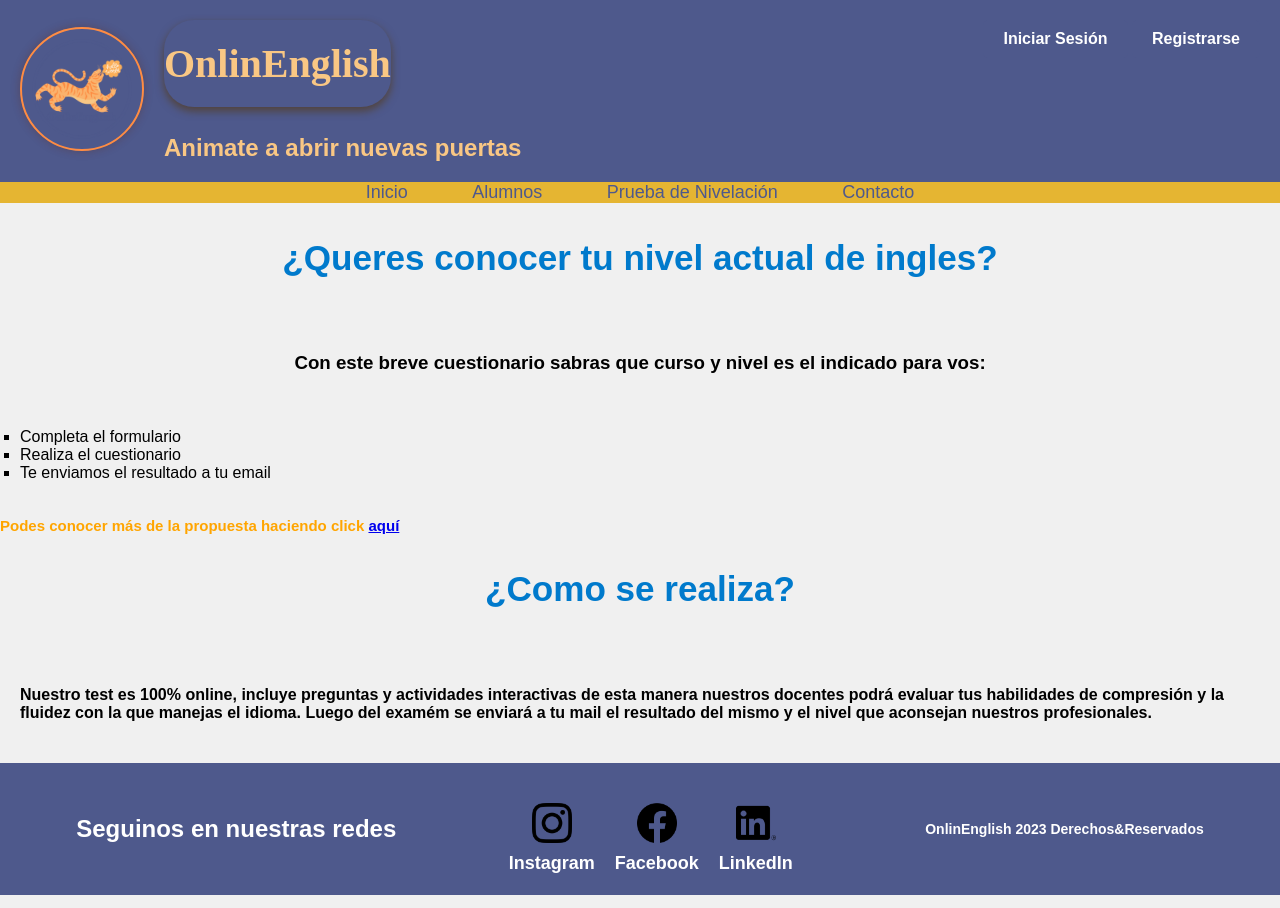
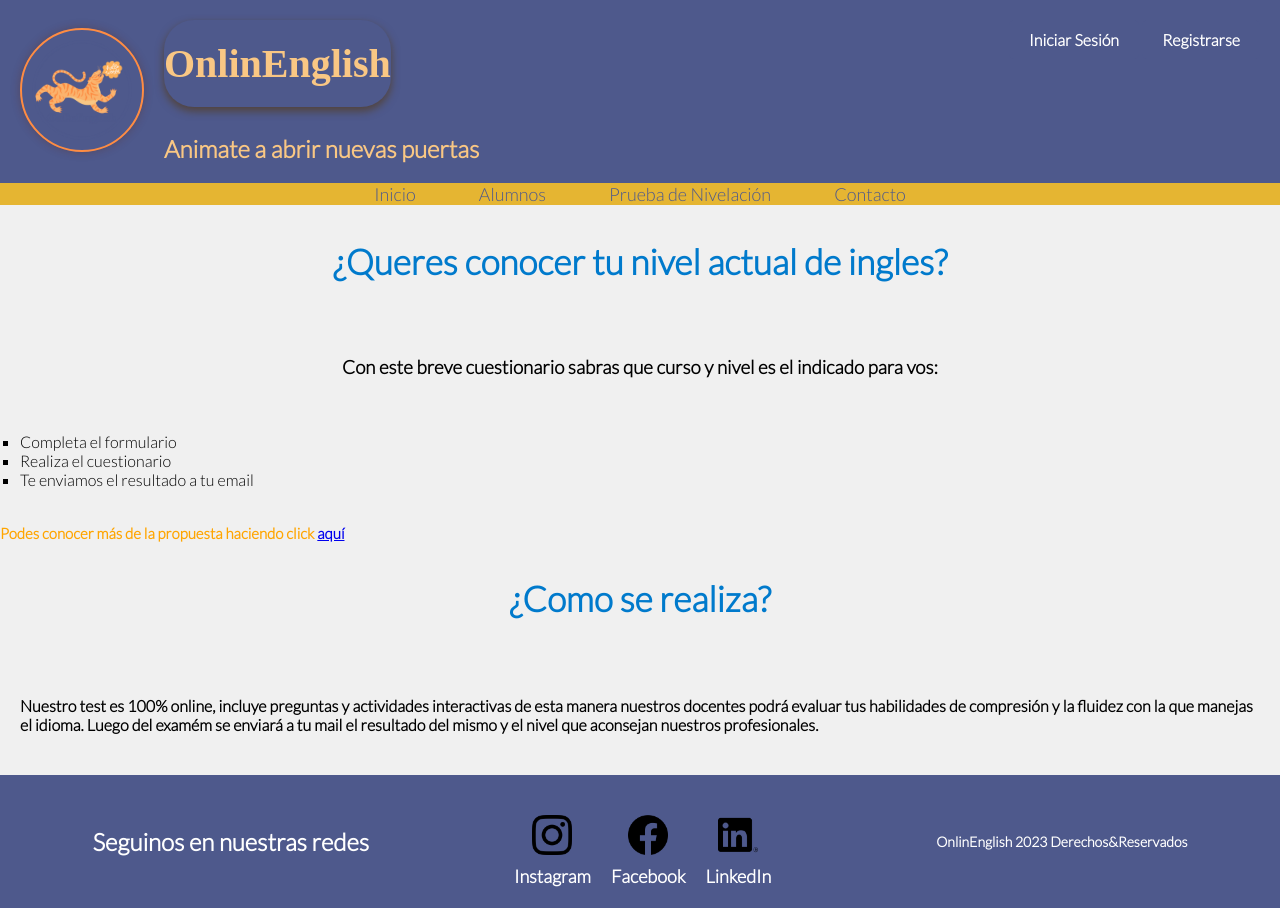
Before and after one commit to VeroJuani/OnlinEnglish-VersionFInal, a plain HTML site: page prueba.html in a window 1280 px wide. Drawn offline with Linux system fonts and the light colour scheme.

Commit message:
agregue google font

```diff
--- a/Css/estilo.css
+++ b/Css/estilo.css
@@ -1,9 +1,12 @@
 /* Estilo general de toda la página */
 
+* {
+    font-family: 'Lato', sans-serif;
+}
 
 /* cuerpo */
 body {
-    font-family: Arial, sans-serif;
+
     background-color: #f0f0f0;
     margin: 0;
     padding: 0;
--- a/prueba.html
+++ b/prueba.html
@@ -5,6 +5,10 @@
         <meta charset="UTF-8">
         <meta name="viewport" content="width=device-width, initial-scale=1.0">
         <meta charset="UTF-8">
+        <link rel="preconnect" href="https://fonts.googleapis.com">
+        <link rel="preconnect" href="https://fonts.googleapis.com">
+        <link rel="preconnect" href="https://fonts.gstatic.com" crossorigin>
+        <link href="https://fonts.googleapis.com/css2?family=Lato:wght@300&display=swap" rel="stylesheet">
         <link rel="stylesheet" href="Css/estilo.css">
         <title>OnlinEnglish</title>
     </head>
```
Also changed, not shown: alumnos.html (+3 -0 lines), contacto.html (+3 -0 lines), index.html (+3 -0 lines).
